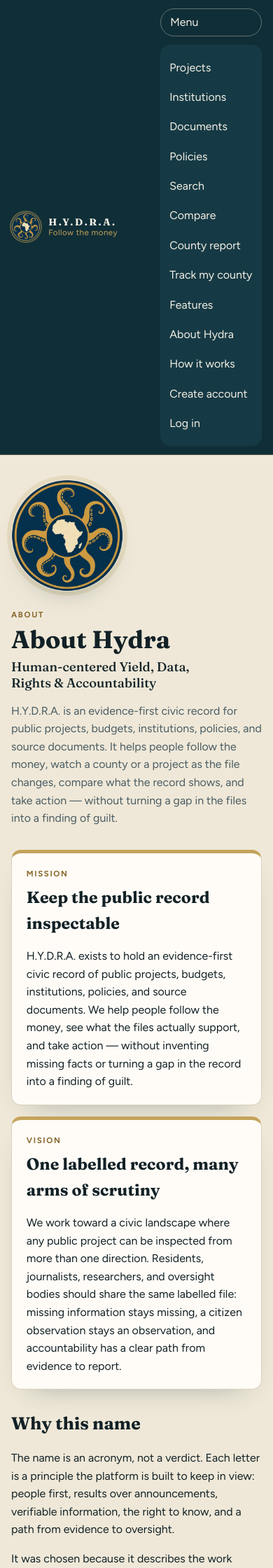
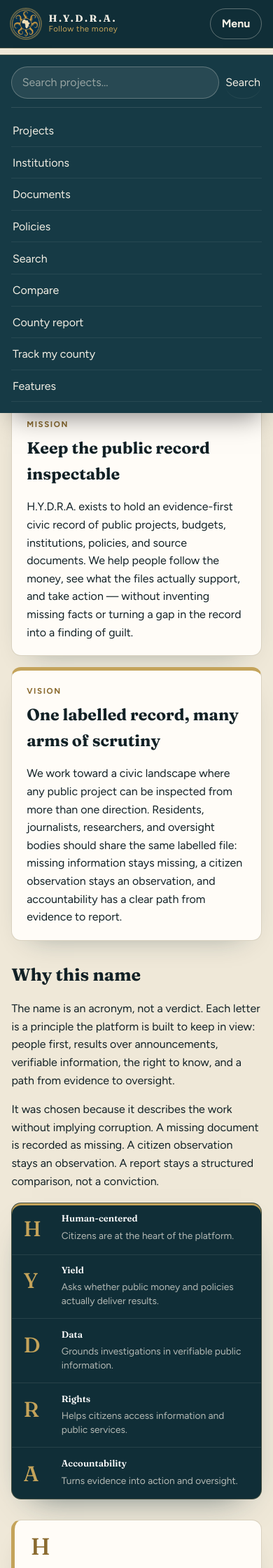
Before and after one commit to dukelester/the_hydra, a Django app: page /what-hydra-means/ in a window 390 px wide, after a click on "Menu". Shown: the top 2240 px of the page at 70% size. Run offline with Django 5.2, Linux system fonts and the light colour scheme.

Commit message:
Added responsivess for the hydra projects  for small devices and large devices.

```diff
--- a/static/css/app.css
+++ b/static/css/app.css
@@ -20,7 +20,8 @@
   --font-display: "Fraunces", "Iowan Old Style", Georgia, serif;
   --font-body: "Figtree", "Segoe UI", system-ui, sans-serif;
   --font-mono: "IBM Plex Mono", ui-monospace, monospace;
-  --max: 1120px;
+  --max: 72rem;
+  --page-gutter: clamp(1rem, 4.2vw, 2.25rem);
   --radius: 14px;
 }
 
@@ -38,7 +39,11 @@ body {
   font-family: var(--font-body);
   line-height: 1.6;
   min-height: 100vh;
-}
+  overflow-x: clip;
+  padding-left: env(safe-area-inset-left);
+  padding-right: env(safe-area-inset-right);
+}
+h1, h2, h3, p, li, dd { overflow-wrap: break-word; }
 
 img { max-width: 100%; height: auto; }
 a { color: var(--link); text-underline-offset: 0.18em; }
@@ -84,7 +89,7 @@ summary:focus-visible {
 .compare-page,
 .area-page,
 .county-report {
-  width: min(var(--max), calc(100% - 2rem));
+  width: min(var(--max), calc(100% - (var(--page-gutter) * 2)));
   margin-inline: auto;
 }
 
@@ -103,6 +109,7 @@ summary:focus-visible {
   justify-content: space-between;
   gap: 0.85rem 1.5rem;
   padding: 0.75rem 0;
+  position: relative;
 }
 .nav-search {
   position: relative;
@@ -293,13 +300,18 @@ summary:focus-visible {
   list-style: none;
   border: 1px solid rgba(243, 239, 228, 0.35);
   border-radius: 999px;
-  padding: 0.4rem 0.85rem;
+  min-height: 2.75rem;
+  padding: 0.4rem 0.95rem;
   color: var(--cream);
+  display: inline-flex;
+  align-items: center;
+  justify-content: center;
+  font-weight: 700;
 }
 .nav-mobile summary::-webkit-details-marker { display: none; }
 .nav-mobile nav {
   display: grid;
-  gap: 0.35rem;
+  gap: 0.1rem;
   margin-top: 0.75rem;
   background: var(--sea);
   padding: 0.85rem;
@@ -314,6 +326,26 @@ summary:focus-visible {
   text-align: left;
   padding: 0.35rem 0;
 }
+.nav-mobile-search {
+  display: grid;
+  grid-template-columns: 1fr auto;
+  gap: 0.5rem;
+  margin-bottom: 0.65rem;
+  padding-bottom: 0.75rem;
+  border-bottom: 1px solid rgba(243, 239, 228, 0.12);
+}
+.nav-mobile-search input {
+  width: 100%;
+  min-width: 0;
+  border: 1px solid rgba(243, 239, 228, 0.28);
+  background: rgba(255, 255, 255, 0.08);
+  color: var(--cream);
+  border-radius: 999px;
+  padding: 0.55rem 0.9rem;
+  font: inherit;
+  font-size: 16px;
+}
+.nav-mobile-search input::placeholder { color: rgba(243, 239, 228, 0.55); }
 
 .flash-wrap { padding: 1rem 0 0; }
 .flash {
@@ -2478,7 +2514,7 @@ a.project-pager-link:hover strong { color: var(--link); }
   grid-template-columns: auto 1fr;
   gap: 1.5rem 2rem;
   align-items: center;
-  width: min(var(--max), calc(100% - 2rem));
+  width: min(var(--max), calc(100% - (var(--page-gutter) * 2)));
   margin: 0 auto 2rem;
 }
 .about-hero .hero-mark {
@@ -2493,7 +2529,7 @@ a.project-pager-link:hover strong { color: var(--link); }
 }
 .about-hero .tagline { max-width: 24ch; }
 .about-block {
-  width: min(var(--max), calc(100% - 2rem));
+  width: min(var(--max), calc(100% - (var(--page-gutter) * 2)));
   margin: 0 auto 1.8rem;
 }
 .about-block h2,
@@ -2781,8 +2817,19 @@ a.project-pager-link:hover strong { color: var(--link); }
 .workspace-form { padding-top: 0; }
 
 @media (max-width: 980px) {
-  .hero-inner, .concepts, .card-grid, .steps, .split, .compare, .filters, .form-grid, .investigate-layout, .investigate-steps, .compare-fields, .about-hero, .compare-highlights, .compare-picker, .auth-stage, .auth-stage.is-wide, .area-dependent, .chart-split, .donut-wrap {
+  .concepts, .steps, .split, .compare, .filters, .form-grid, .investigate-layout, .investigate-steps, .compare-fields, .about-hero, .compare-highlights, .compare-picker, .auth-stage, .auth-stage.is-wide, .area-dependent, .chart-split, .donut-wrap {
     grid-template-columns: 1fr;
+  }
+  .card-grid { grid-template-columns: repeat(2, minmax(0, 1fr)); }
+  .hero-inner {
+    grid-template-columns: minmax(0, 1fr) auto;
+    gap: 1.25rem 1.6rem;
+    align-items: center;
+  }
+  .hero-mark { width: min(168px, 30vw); }
+  .section-head {
+    flex-wrap: wrap;
+    align-items: start;
   }
   .dashboard-stats { grid-template-columns: repeat(3, minmax(0, 1fr)); }
   .dashboard-stats a:nth-child(3n) { border-right: 0; }
@@ -2808,11 +2855,33 @@ a.project-pager-link:hover strong { color: var(--link); }
   .workspace-nav { display: none; }
   .workspace-shell {
     grid-template-columns: 1fr;
-    width: min(var(--max), calc(100% - 2rem));
+    width: min(var(--max), calc(100% - (var(--page-gutter) * 2)));
   }
   .nav-desktop { display: none; }
   .nav-search { display: none; }
   .nav-mobile { display: block; }
+  .nav-mobile nav {
+    position: absolute;
+    top: calc(100% + 0.65rem);
+    left: 50%;
+    width: 100vw;
+    transform: translateX(-50%);
+    margin: 0;
+    border-radius: 0;
+    padding: 1rem var(--page-gutter) 1.15rem;
+    border-top: 1px solid rgba(196, 163, 90, 0.28);
+    box-shadow: 0 22px 36px -18px rgba(0, 0, 0, 0.5);
+    max-height: min(32rem, calc(100dvh - 5rem));
+    overflow: auto;
+  }
+  .nav-mobile a,
+  .nav-mobile button {
+    min-height: 2.75rem;
+    display: flex;
+    align-items: center;
+    padding: 0.4rem 0.1rem;
+    border-bottom: 1px solid rgba(243, 239, 228, 0.08);
+  }
   .auth-stage { min-height: 0; }
   .auth-panel { padding: 1.35rem 1.25rem 1.15rem; gap: 0.85rem; }
   .auth-points, .auth-panel-foot { display: none; }
@@ -2838,26 +2907,29 @@ a.project-pager-link:hover strong { color: var(--link); }
   .coverage-top, .coverage-figure { text-align: left; display: block; }
 }
 
-@media (max-width: 880px) {
-  .hydra-letters { grid-template-columns: 1fr; }
-  .letter-card {
-    grid-template-columns: 3rem 1fr;
-    column-gap: 0.9rem;
-    row-gap: 0.2rem;
-    border-right: 0;
-    border-bottom: 1px solid rgba(243, 239, 228, 0.1);
-    padding: 1.05rem 1.15rem;
-  }
-  .letter-card:last-child { border-bottom: 0; }
-  .letter-card .letter-mark {
-    grid-row: 1 / span 2;
-    align-self: start;
-    font-size: 2.1rem;
-  }
+@media (max-width: 1100px) {
+  .letter-card { padding: 1.15rem 0.9rem 1.2rem; }
+  .letter-card h3 { font-size: 0.95rem; }
+  .letter-card p { font-size: 0.78rem; }
+  .hydra-letters .letter-mark { font-size: 2.15rem; }
+}
+
+@media (max-width: 800px) {
+  .letter-card p:not(.letter-mark) { display: none; }
+  .letter-card { padding: 1rem 0.7rem 1.05rem; text-align: center; }
+  .letter-card h3 { font-size: 0.82rem; }
   .home-record-board { grid-template-columns: 1fr; }
   .home-record-projects { border-right: 0; border-bottom: 1px solid rgba(213, 204, 184, 0.75); }
   .home-record-aside { grid-template-columns: 1fr 1fr; grid-template-rows: auto; }
   .home-record-coverage { border-bottom: 0; border-right: 1px solid rgba(213, 204, 184, 0.75); }
+  .section-head {
+    flex-direction: column;
+    align-items: flex-start;
+    gap: 0.45rem;
+  }
+}
+
+@media (max-width: 720px) {
   .method-track { grid-template-columns: 1fr; }
   .method-track li {
     border-right: 0;
@@ -2898,4 +2967,75 @@ a.project-pager-link:hover strong { color: var(--link); }
   .compare-option { min-height: 3.4rem; }
   .compare-options { max-height: 18rem; }
   .footer-top { grid-template-columns: 1fr; }
-}
+  .about-hero { justify-items: start; }
+  .about-hero .hero-mark { width: 112px; }
+  input, select, textarea { font-size: 16px; }
+}
+
+@media (max-width: 600px) {
+  .hydra-letters { grid-template-columns: 1fr; }
+  .letter-card {
+    display: grid;
+    grid-template-columns: 2.6rem 1fr;
+    column-gap: 0.8rem;
+    text-align: left;
+    border-right: 0;
+    border-bottom: 1px solid rgba(243, 239, 228, 0.1);
+    padding: 0.9rem 1rem;
+  }
+  .letter-card:last-child { border-bottom: 0; }
+  .letter-card p:not(.letter-mark) { display: block; font-size: 0.86rem; }
+  .letter-card .letter-mark {
+    grid-row: 1 / span 2;
+    align-self: start;
+    font-size: 1.9rem;
+  }
+  .card-grid { grid-template-columns: 1fr; }
+  .hero-inner {
+    grid-template-columns: minmax(0, 1fr) auto;
+    align-items: start;
+    gap: 0.85rem 1rem;
+  }
+  .hero-mark { width: 88px; box-shadow: 0 12px 28px -16px rgba(0, 0, 0, 0.5), 0 0 0 4px rgba(196, 163, 90, 0.18); }
+  .hero-actions { display: grid; gap: 0.65rem; }
+  .hero-actions .btn { width: 100%; }
+  .search-panel { margin-top: -2.4rem; }
+  .search-bar { grid-template-columns: 1fr; }
+  .search-card { padding: 1.1rem 1rem 1rem; }
+  .home-record-projects,
+  .home-record-coverage,
+  .home-record-feed { padding: 1.1rem 1.05rem 1.15rem; }
+  .home-record-actions { flex-direction: column; align-items: stretch; }
+  .home-record-actions .btn { width: 100%; }
+  .hydra-page-actions { flex-direction: column; align-items: stretch; }
+  .hydra-page-actions .btn { width: 100%; justify-content: center; }
+  .footer-navs { gap: 1.1rem 1rem; }
+  .footer-bottom { flex-direction: column; }
+  .project-hero-main,
+  .feature-detail,
+  .method-coverage { padding-inline: 1.05rem; }
+  .about-page { padding-top: 1.4rem; }
+}
+
+@media (min-width: 1440px) {
+  :root { --max: 80rem; }
+  .hero { padding: 4rem 0 6rem; }
+  .hero-mark { width: min(320px, 28vw); }
+  .letter-card { padding: 1.65rem 1.35rem 1.7rem; }
+  .hydra-letters .letter-mark { font-size: 3rem; }
+  .method-track li { padding: 1.7rem 1.65rem 1.75rem; }
+  .home-record-projects { padding: 1.7rem 1.8rem 1.75rem; }
+  .home-record-coverage,
+  .home-record-feed { padding: 1.5rem 1.55rem 1.55rem; }
+}
+
+@media (min-width: 1800px) {
+  :root { --max: 88rem; }
+}
+
+@media (hover: none) {
+  .btn:hover,
+  .project-card:hover,
+  .record-card:hover,
+  .search-project:hover { transform: none; }
+}
--- a/static/js/nav.js
+++ b/static/js/nav.js
@@ -31,4 +31,10 @@
       closeAll();
     }
   });
+
+  window.addEventListener("resize", function () {
+    if (window.innerWidth > 980) {
+      closeAll();
+    }
+  });
 })();
--- a/templates/components/nav.html
+++ b/templates/components/nav.html
@@ -64,9 +64,14 @@
         </div>
       </details>
     {% endif %}
-    <details class="nav-mobile">
+    <details class="nav-mobile" data-nav-menu>
       <summary>Menu</summary>
       <nav aria-label="Mobile">
+        <form class="nav-mobile-search" method="get" action="{% url 'core:search' %}" role="search">
+          <label class="sr-only" for="mobile-q">Search projects</label>
+          <input id="mobile-q" name="q" type="search" placeholder="Search projects…" autocomplete="off">
+          <button type="submit" class="btn btn-primary btn-compact">Search</button>
+        </form>
         <a href="{% url 'projects:list' %}">Projects</a>
         <a href="{% url 'institutions:list' %}">Institutions</a>
         <a href="{% url 'sources:list' %}">Documents</a>
--- a/templates/home/what_hydra_means.html
+++ b/templates/home/what_hydra_means.html
@@ -94,12 +94,6 @@
     </article>
   </section>
 
-  <section class="about-block" aria-labelledby="emblem-heading">
-    <h2 id="emblem-heading">The emblem</h2>
-    <p>The circular mark is original to this platform: a map of Africa, including Madagascar, held by gold tentacles on teal. Many arms, one record — public work should be inspectable from more than one direction, and no single missing page should erase the rest of the file.</p>
-    <p>It is not a copy of a comic-book hydra. There is no skull and no claim of conspiracy. The image is a civic seal: continent at the centre, evidence reaching around it.</p>
-  </section>
-
   <section class="about-block" aria-labelledby="who-heading">
     <h2 id="who-heading">Who it is for</h2>
     <p>Anyone who needs a clear view of a public project: a resident checking a local clinic, a student tracing a bursary, a journalist confirming a contractor name, or an official comparing what was allocated with what was built.</p>
```
Also changed, not shown: other parts of static/css/app.css (+16 -14 lines).
